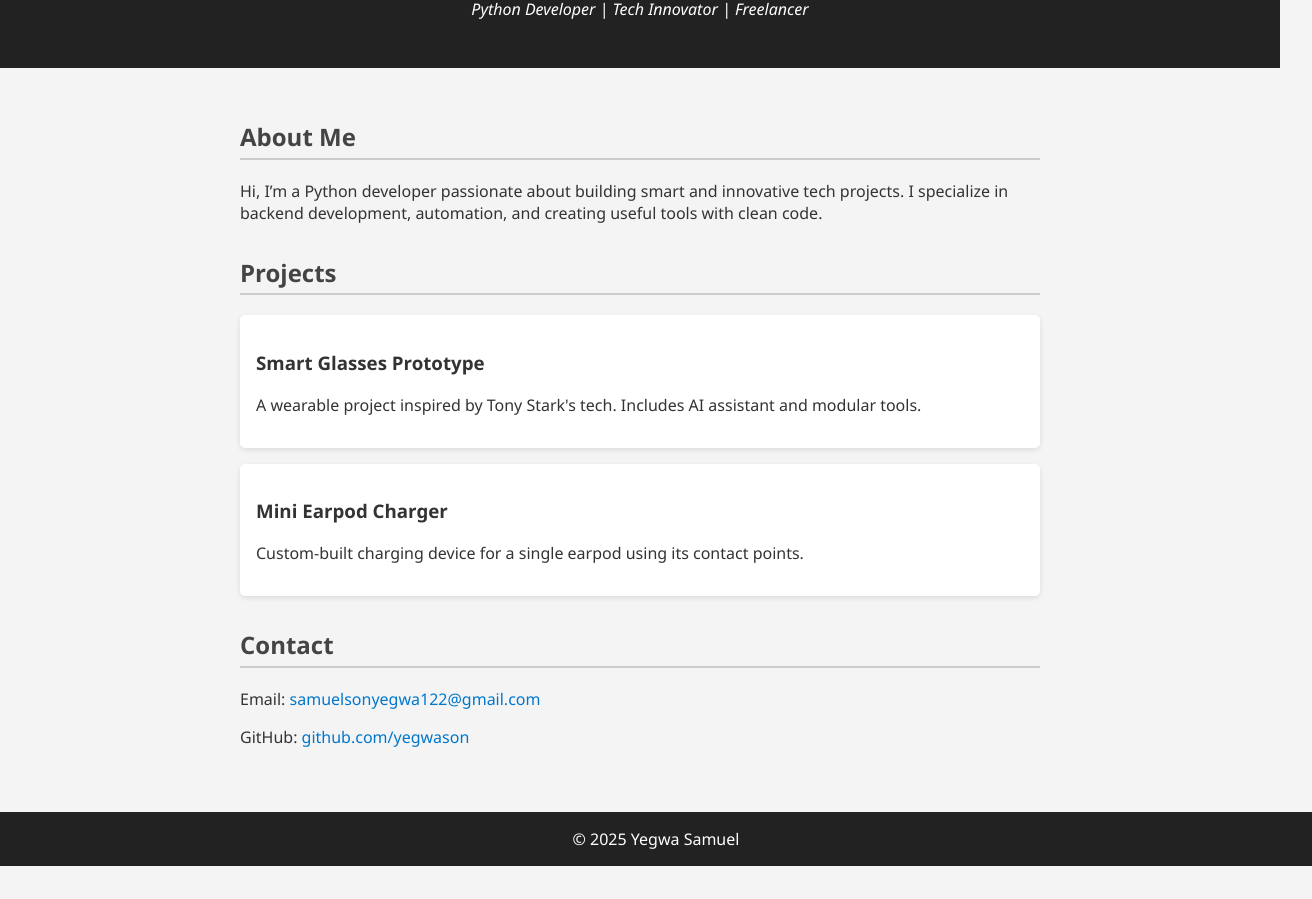
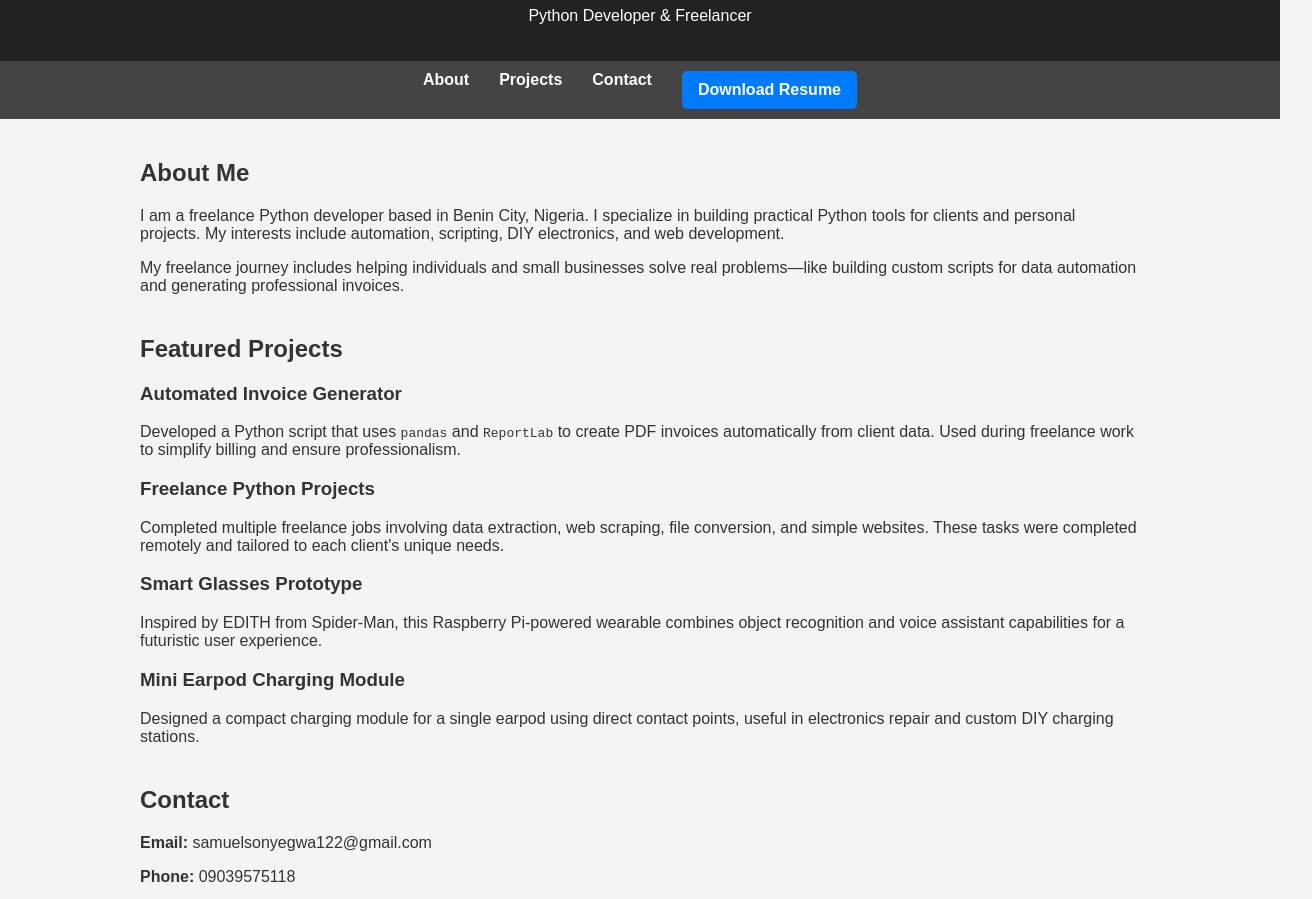
Before and after one commit to yegwason/Yegwa-samuel-website, a plain HTML site: page index.html in a window 1280 px wide. Shown: the part 93-992 px from the top of the page, 1312 px wide, since content can reach past the window. Before the commit the page ends 959 px from the top, so only its background shows below. Drawn offline with Linux system fonts and the light colour scheme.

Commit message:
Update index.html

```diff
--- a/index.html
+++ b/index.html
@@ -1,116 +1,104 @@
-<!DOCTYPE html>
-<html lang="en">
+<!DOCTYPE html><html lang="en">
 <head>
-  <meta charset="UTF-8" />
-  <meta name="viewport" content="width=device-width, initial-scale=1.0"/>
-  <title>Yegwa Samuel - Freelance Developer</title>
+  <meta charset="UTF-8">
+  <meta name="viewport" content="width=device-width, initial-scale=1.0">
+  <title>Yegwa Samuel | Python Developer</title>
   <style>
     body {
+      font-family: Arial, sans-serif;
+      background-color: #f4f4f4;
       margin: 0;
-    font-family: 'Segoe UI', Tahoma, Geneva, Verdana, sans-serif;
-    background-color: #f4f4f4;
+      padding: 0;
       color: #333;
     }
     header {
       background-color: #222;
       color: white;
-    padding: 2rem 1rem;
+      padding: 20px 0;
       text-align: center;
     }
-  header h1 {
-    margin: 0;
-    font-size: 2rem;
+    nav {
+      display: flex;
+      justify-content: center;
+      background-color: #444;
+      padding: 10px 0;
     }
-  header p {
-    font-style: italic;
+    nav a {
+      color: white;
+      margin: 0 15px;
+      text-decoration: none;
+      font-weight: bold;
+    }
+    nav a:hover {
+      text-decoration: underline;
     }
     .container {
-    padding: 2rem 1rem;
-    max-width: 800px;
+      padding: 20px;
+      max-width: 1000px;
       margin: auto;
     }
-  .section {
-    margin-bottom: 2rem;
+    section {
+      margin-bottom: 40px;
     }
-  .section h2 {
-    color: #444;
-    border-bottom: 2px solid #ccc;
-    padding-bottom: 0.3rem;
+    .btn {
+      background-color: #007BFF;
+      color: white;
+      padding: 10px 16px;
+      text-decoration: none;
+      border-radius: 5px;
+      display: inline-block;
     }
-  .project {
-    background-color: white;
-    padding: 1rem;
-    margin-top: 1rem;
-    border-radius: 5px;
-    box-shadow: 0 2px 5px rgba(0,0,0,0.1);
+    .btn:hover {
+      background-color: #0056b3;
     }
     footer {
-    text-align: center;
-    padding: 1rem;
       background-color: #222;
       color: white;
-    position: relative;
-    bottom: 0;
-    width: 100%;
-  }
-  a {
-    color: #0077cc;
-    text-decoration: none;
-    word-break: break-word;
-  }
-
-  /* Mobile Responsive Adjustments */
-  @media (max-width: 600px) {
-    header h1 {
-      font-size: 1.5rem;
-    }
-    .container {
-      padding: 1rem 0.5rem;
-    }
-    .section h2 {
-      font-size: 1.2rem;
-    }
-    .project {
-      padding: 0.8rem;
-    }
+      text-align: center;
+      padding: 20px 0;
+      margin-top: 40px;
     }
   </style>
 </head>
 <body>
   <header>
     <h1>Yegwa Samuel</h1>
-    <p>Python Developer | Tech Innovator | Freelancer</p>
-  </header>
+    <p>Python Developer & Freelancer</p>
+  </header>  <nav>
+    <a href="#about">About</a>
+    <a href="#projects">Projects</a>
+    <a href="#contact">Contact</a>
+    <a href="Yegwa_Samuel_Resume.pdf" class="btn" download>Download Resume</a>
+  </nav>  <div class="container">
+    <section id="about">
+      <h2>About Me</h2>
+      <p>I am a freelance Python developer based in Benin City, Nigeria. I specialize in building practical Python tools for clients and personal projects. My interests include automation, scripting, DIY electronics, and web development.</p>
+      <p>My freelance journey includes helping individuals and small businesses solve real problems—like building custom scripts for data automation and generating professional invoices.</p>
+    </section><section id="projects">
+  <h2>Featured Projects</h2>
 
-  <div class="container">
-    <section class="section">
-      <h2>About Me</h2>
-      <p>
-        Hi, I’m a Python developer passionate about building smart and innovative tech projects. I specialize in backend development, automation, and creating useful tools with clean code.
-      </p>
+  <h3>Automated Invoice Generator</h3>
+  <p>Developed a Python script that uses <code>pandas</code> and <code>ReportLab</code> to create PDF invoices automatically from client data. Used during freelance work to simplify billing and ensure professionalism.</p>
+
+  <h3>Freelance Python Projects</h3>
+  <p>Completed multiple freelance jobs involving data extraction, web scraping, file conversion, and simple websites. These tasks were completed remotely and tailored to each client's unique needs.</p>
+
+  <h3>Smart Glasses Prototype</h3>
+  <p>Inspired by EDITH from Spider-Man, this Raspberry Pi-powered wearable combines object recognition and voice assistant capabilities for a futuristic user experience.</p>
+
+  <h3>Mini Earpod Charging Module</h3>
+  <p>Designed a compact charging module for a single earpod using direct contact points, useful in electronics repair and custom DIY charging stations.</p>
 </section>
 
-    <section class="section">
-      <h2>Projects</h2>
-      <div class="project">
-        <h3>Smart Glasses Prototype</h3>
-        <p>A wearable project inspired by Tony Stark's tech. Includes AI assistant and modular tools.</p>
-      </div>
-      <div class="project">
-        <h3>Mini Earpod Charger</h3>
-        <p>Custom-built charging device for a single earpod using its contact points.</p>
-      </div>
+<section id="contact">
+  <h2>Contact</h2>
+  <p><strong>Email:</strong> samuelsonyegwa122@gmail.com</p>
+  <p><strong>Phone:</strong> 09039575118</p>
+  <p><strong>Location:</strong> Benin City, Nigeria</p>
 </section>
 
-    <section class="section">
-      <h2>Contact</h2>
-      <p>Email: <a href="mailto:samuelsonyegwa122@gmail.com">samuelsonyegwa122@gmail.com</a></p>
-      <p>GitHub: <a href="https://github.com/yegwason" target="_blank">github.com/yegwason</a></p>
-    </section>
-  </div>
-
-  <footer>
-    &copy; 2025 Yegwa Samuel
+  </div>  <footer>
+    <p>&copy; 2025 Yegwa Samuel. All rights reserved.</p>
   </footer>
 </body>
 </html>
```
Lines whose indentation alone changed are shown as unchanged.
